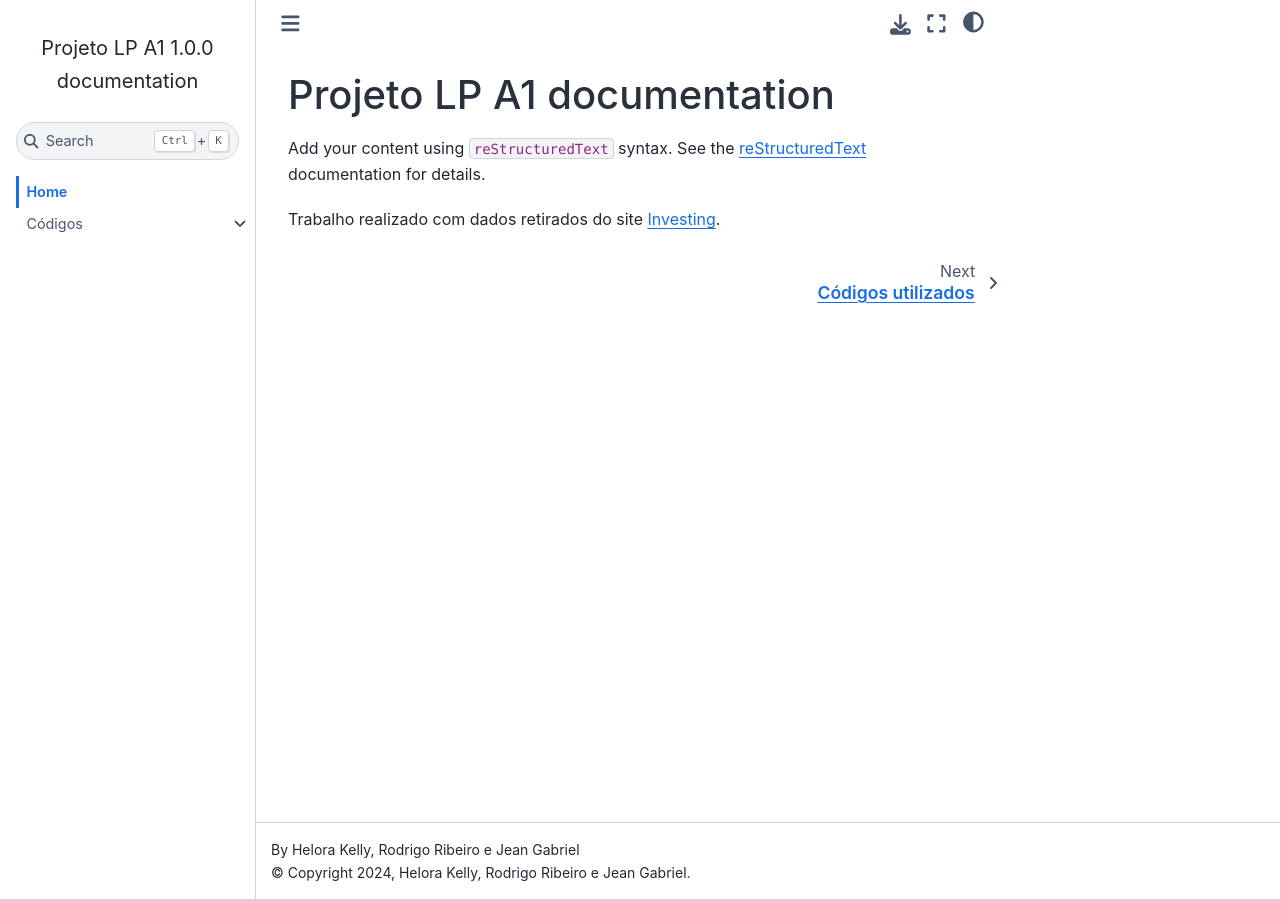
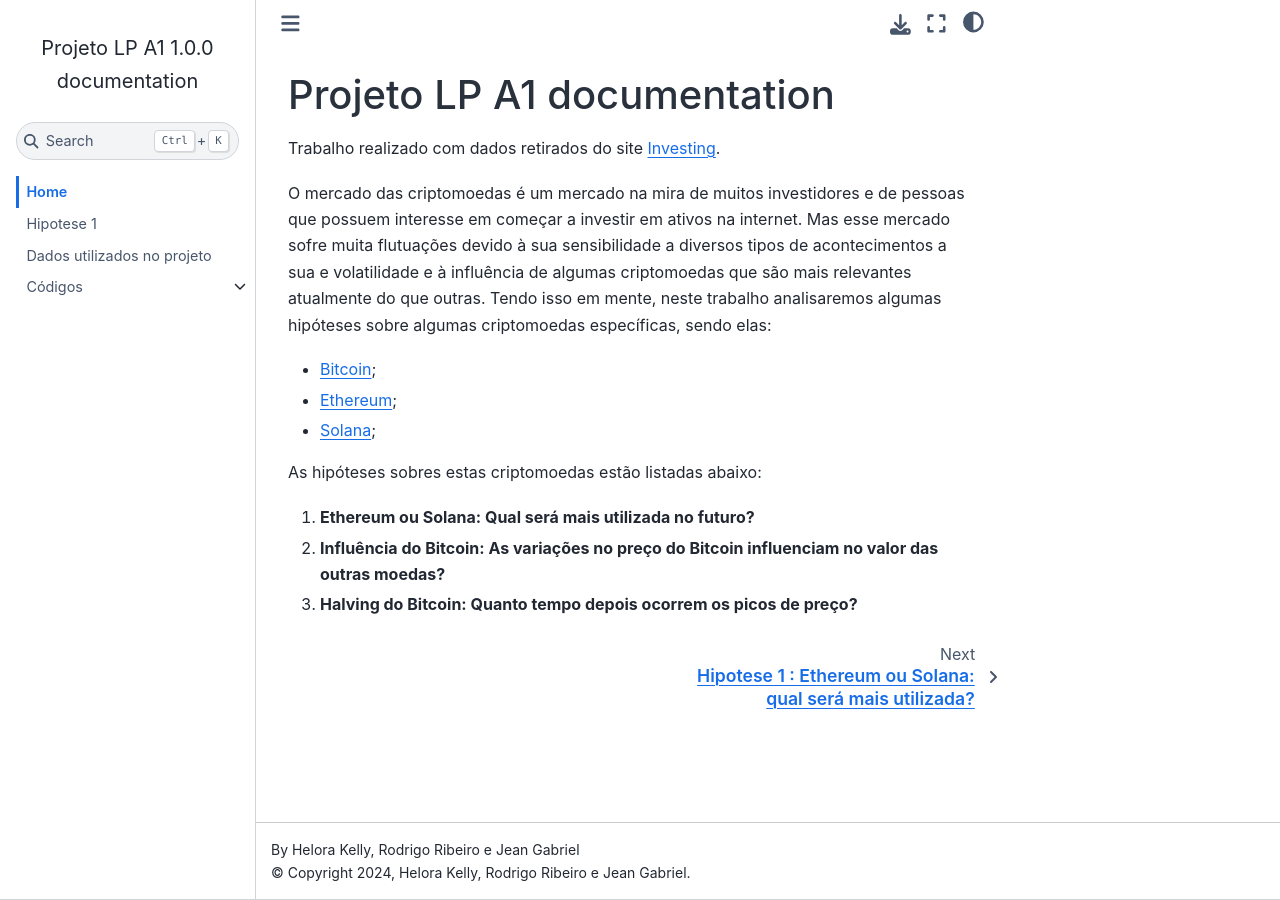
Before and after one commit to rodrigo-ribeir/projeto_lp_a1, a Sphinx documentation site: the page built from docs/source/index.rst, in a window 1280 px wide. Built offline with Sphinx 7.4.7 and the Sphinx Book theme 1.1.4, drawn with Linux system fonts in a browser that asks for light colours; pages that are not in the unit, such as notebooks, are missing from menus.

Commit message:
Atualizando dados

```diff
--- a/docs/source/index.rst
+++ b/docs/source/index.rst
@@ -6,17 +6,41 @@
 Projeto LP A1 documentation
 ===========================
 
-Add your content using ``reStructuredText`` syntax. See the
-`reStructuredText <https://www.sphinx-doc.org/en/master/usage/restructuredtext/index.html>`_
-documentation for details.
+Trabalho realizado com dados retirados do site `Investing`_.
 
-Trabalho realizado com dados retirados do site Investing_.
+O mercado das criptomoedas é um mercado na mira de muitos investidores e
+de pessoas que possuem interesse em começar a investir em ativos na
+internet. Mas esse mercado sofre muita flutuações devido à sua sensibilidade
+a diversos tipos de acontecimentos a sua e volatilidade e à influência de
+algumas criptomoedas que são mais relevantes atualmente do que outras. Tendo
+isso em mente, neste trabalho analisaremos algumas hipóteses sobre algumas
+criptomoedas específicas, sendo elas:
+
+- `Bitcoin`_;
+
+- `Ethereum`_;
+
+- `Solana`_;
+
+As hipóteses sobres estas criptomoedas estão listadas abaixo:
+
+1. **Ethereum ou Solana: Qual será mais utilizada no futuro?**
+
+2. **Influência do Bitcoin: As variações no preço do Bitcoin influenciam no valor
+   das outras moedas?**
+
+3. **Halving do Bitcoin: Quanto tempo depois ocorrem os picos de preço?**
 
 .. _Investing: https://www.investing.com/
+.. _Bitcoin: https://www.investing.com/crypto/bitcoin/historical-data
+.. _Ethereum: https://www.investing.com/crypto/ethereum/historical-data
+.. _Solana: https://www.investing.com/crypto/solana/historical-data
 
 .. toctree::
    :hidden:
    :maxdepth: 1
 
    Home <self>
+   Hipotese 1 <Hipotese1>
+   Download
    Códigos <modules>
```
